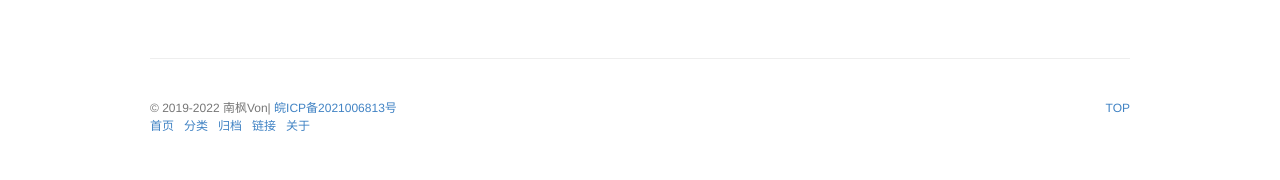
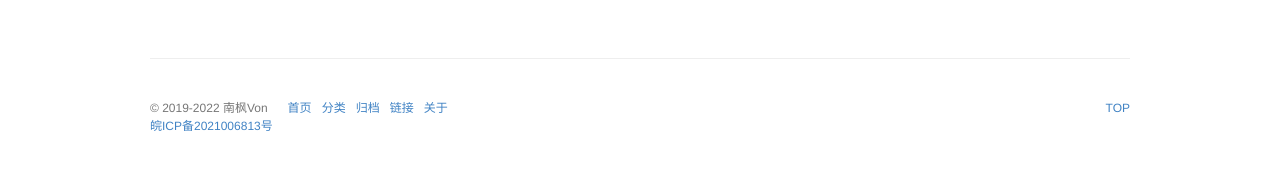
Before and after one commit to nanvon/nanvon.github.io, a Jekyll site: the page built from index.html, in a window 1280 px wide. Shown: the part 1711-1891 px from the top of the page. Built offline with Jekyll 4.4.1, drawn with Linux system fonts in a browser that asks for light colours; some web fonts are replaced; the list of posts is cut into pages by our own code; comment, search, counter and statistics services are not loaded; a style sheet for code colours, icons or effects is not loaded.

Commit message:
Update footer.html

```diff
--- a/_includes/footer.html
+++ b/_includes/footer.html
@@ -5,10 +5,7 @@
   <div class="site-footer" role="contentinfo">
     <div class="copyright left mobile-block">
       © 2019-2022
-      <span title="{{ site.author}}">
-        {{ site.author }}|
-        <a href="https://beian.miit.gov.cn/" target="_blank">皖ICP备2021006813号</a>
-      </span>
+      <span title="{{ site.author}}">{{ site.author }}</span>
       <a href="javascript:window.scrollTo(0,0)" class="right mobile-visible">TOP</a>
     </div>
 
@@ -20,7 +17,6 @@
     <a href="{{ site.github.repository_url }}" target="_blank" aria-label="view source code">
       <span class="mega-octicon octicon-mark-github" title="GitHub"></span>
     </a>
-    <br/>
     <ul class="site-footer-links mobile-hidden">
       {% for nav in site.navs %}
       <li>
```
Also changed, not shown: other parts of _includes/footer.html (+1 -0 lines).
